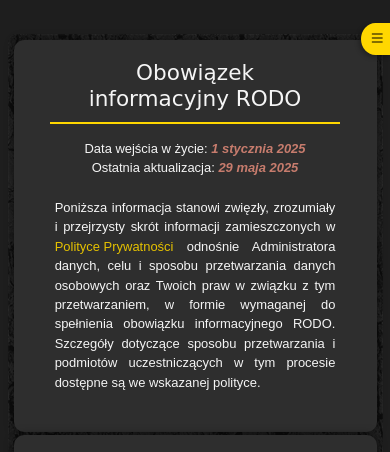
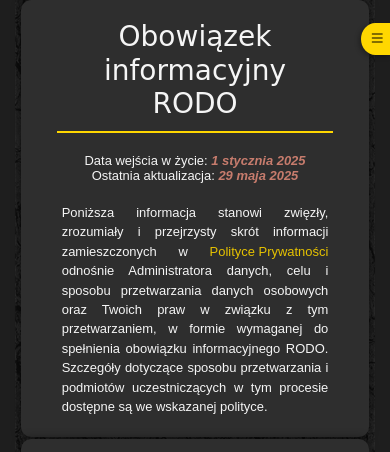
Before and after one commit to reisene/wilczar.writer, a website: page src/policies/rodo.html in a window 390 px wide. Shown: the part 383-835 px from the top of the page. Drawn offline with nearby package versions, Linux system fonts and the light colour scheme; files that its build step writes are made by us from their sources; files whose address does not match are found by name; a web font is replaced by a local one.

Commit message:
Update Bootstrap and Popper.js versions, enhance privacy policy styles, and adjust media query margins

```diff
--- a/src/partials/head.html
+++ b/src/partials/head.html
@@ -63,8 +63,8 @@
         <script src="https://cdnjs.cloudflare.com/ajax/libs/jquery/3.7.1/jquery.min.js" integrity="sha512-v2CJ7UaYy4JwqLDIrZUI/4hqeoQieOmAZNXBeQyjo21dadnwR+8ZaIJVT8EE2iyI61OV8e6M8PP2/4hpQINQ/g==" crossorigin="anonymous" referrerpolicy="no-referrer"></script>
 
         <!-- Bootstrap JS Bundle with Popper -->
-        <script src="https://cdn.jsdelivr.net/npm/@popperjs/core@2.11.6/dist/umd/popper.min.js" integrity="sha384-oBqDVmMz4fnFO9gyb3Q1z5c"></script>
-        <script src="https://cdn.jsdelivr.net/npm/bootstrap@5.3.6/dist/js/bootstrap.min.js" integrity="sha384-4Q6Gf2aSP4eDXB8Miphtr37CMZZQ5oXLH2yaXMJ2w8e2ZtHTl7GptT4jmndRuHDT" crossorigin="anonymous"></script>
+        <script src="https://cdn.jsdelivr.net/npm/@popperjs/core@2.11.8/dist/umd/popper.min.js" integrity="sha384-I7E8VVD/ismYTF4hNIPjVp/Zjvgyol6VFvRkX/vR+Vc4jQkC+hVqc2pM8ODewa9r" crossorigin="anonymous"></script>
+        <script src="https://cdn.jsdelivr.net/npm/bootstrap@5.3.6/dist/js/bootstrap.min.js" integrity="sha384-RuyvpeZCxMJCqVUGFI0Do1mQrods/hhxYlcVfGPOfQtPJh0JCw12tUAZ/Mv10S7D" crossorigin="anonymous"></script>
 
         <!-- Custom JS -->
         <script type="module" src="/js/script.js"></script>
--- a/src/scss/_media.scss
+++ b/src/scss/_media.scss
@@ -84,6 +84,7 @@
         flex-direction: column;
         gap: 15px;
         padding-bottom: 25px;
+        margin: 0 2vw;
         margin-bottom: 10px;
         section {
             flex: none;
--- a/src/scss/_policies.scss
+++ b/src/scss/_policies.scss
@@ -30,27 +30,50 @@
         gap: 2.5px;
     }
 
-    #privary-header {
+    #privacy-header {
         text-align: center;
+        justify-content: center;
+        font-family: Arial, Helvetica, sans-serif;
+
+        a.pp {
+            text-decoration: none;
+            color: darken($primary-color, 5%);
+            display: inline-flex;
+            transform-origin: center;
+            transition: all 0.3s ease;
+
+            &:hover {
+                text-shadow: map.get($text-shadow, "light");
+            }
+            @include underline (
+                $color: darken($primary-color,5%),
+                $height: 1.5px,
+                $bottom: 0
+            );
+        }
 
         h2 {
             font-family: "Eagle Lake", cursive;
             font-size: 2.5em;
-            color: #333;
             margin-bottom: 10px;
+            text-align: center;
+            justify-content: center;
+            @media (max-width:758px) {
+                font-size: 1.75rem;
+            }
         }
 
         p {
-            font-size: 1.2em;
-            color: #666;
             margin: 0;
             padding: 0 20px;
             line-height: 1.5;
+            @media (max-width:768px) {
+                padding: 0;
+            }
         }
 
         .privacy-intro p{
-            margin-top: 20px;
-            font-size: 1.1em;
+            margin:20px 0;
             text-align: center;
             line-height: normal;
 
@@ -58,7 +81,7 @@
             #effective-date, #last-updated {
                 font-style: italic;
                 font-weight: bold;
-                color: #ffd700 !important;
+                color: #ffd700;
             }
         }
     }
@@ -304,21 +327,3 @@
     }
 
 }
-
-.privacy-header a.pp,
-#privacy-header a.pp {
-    text-decoration: none;
-    color: darken($primary-color, 5%);
-    display: inline-flex;
-    transform-origin: center;
-    transition: all 0.3s ease;
-
-    &:hover {
-        text-shadow: map.get($text-shadow, "light");
-    }
-    @include underline (
-        $color: darken($primary-color,5%),
-        $height: 1.5px,
-        $bottom: 0
-    );
-}
```
Also changed, not shown: public_html/index.html (+2 -2 lines), public_html/policies/privacy.html (+2 -2 lines), public_html/policies/rodo.html (+2 -2 lines), public_html/css/style.css.
